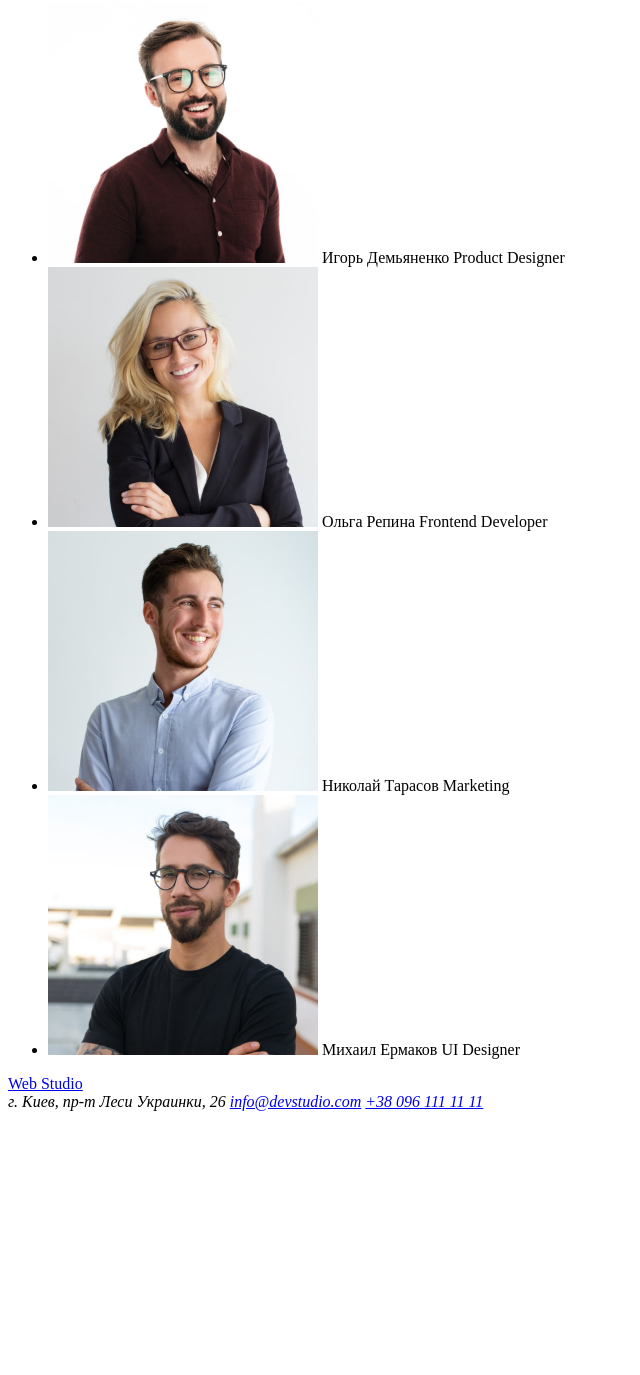
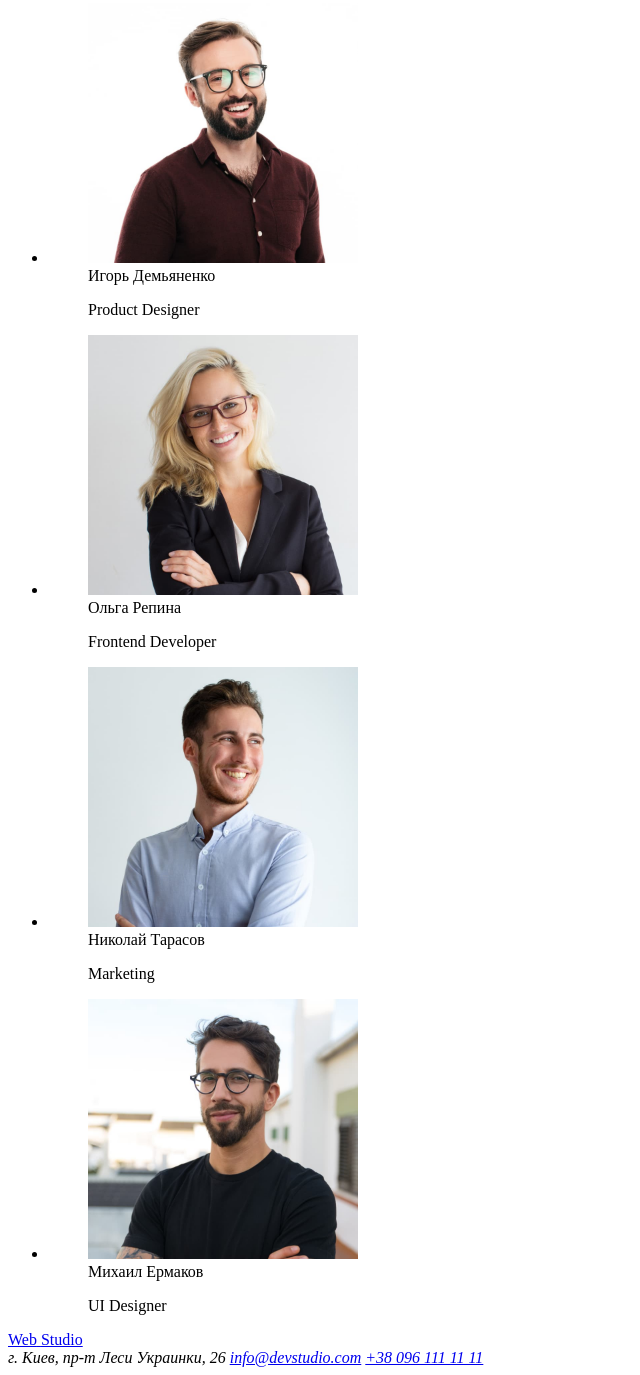
Before and after one commit to Dro5zd/goit-markup-hw-01, a plain HTML site: page index.html in a window 1280 px wide. Shown: the part 864-2239 px from the top of the page, without its empty margins (0-640 px from the left). Before the commit the page ends 1983 px from the top, so only its background shows below. Drawn offline with Linux system fonts and the light colour scheme.

Commit message:
:art: feat: tag figure for img added

```diff
--- a/index.html
+++ b/index.html
@@ -45,8 +45,7 @@
             </li>
             <li class="tech-skills-item">
                 <span class="about-us-title">Современные технологии</span>
-                <p class="about-us-text">Равным образом консультация с широким активом в значительной степени
-                    обуславливает.</p>
+                <p class="about-us-text">Значимость этих проблем настолько очевидна, что реализация плановых заданий.</p>
             </li>
         </ul>
         <h2 class="about-us-title">Чем мы занимаемся</h2>
@@ -60,24 +59,40 @@
         <h2 class="team-title">Наша команда</h2>
         <ul class="team-list">
             <li class="team-item">
+                <figure>
                     <img class="team-img" src="images/team/team-img-1.jpg" alt="photo" width="270">
+                    <figcaption>
                         <span class="team-name">Игорь Демьяненко</span>
-                <span class="team-position">Product Designer</span>
+                        <p class="team-position">Product Designer</p>
+                    </figcaption>
+                </figure>
             </li>
             <li class="team-item">
+                <figure>
                     <img class="team-img" src="images/team/team-img-2.jpg" alt="photo" width="270">
+                    <figcaption>
                         <span class="team-name">Ольга Репина</span>
-                <span class="team-position">Frontend Developer</span>
+                        <p class="team-position">Frontend Developer</p>
+                    </figcaption>
+                </figure>
             </li>
             <li class="team-item">
+                <figure>
                     <img class="team-img" src="images/team/team-img-3.jpg" alt="photo" width="270">
+                    <figcaption>
                         <span class="team-name">Николай Тарасов</span>
-                <span class="team-position">Marketing</span>
+                        <p class="team-position">Marketing</p>
+                    </figcaption>
+                </figure>
             </li>
             <li class="team-item">
+                <figure>
                     <img class="team-img" src="images/team/team-img-4.jpg" alt="photo" width="270">
+                    <figcaption>
                         <span class="team-name">Михаил Ермаков</span>
-                <span class="team-position">UI Designer</span>
+                        <p class="team-position">UI Designer</p>
+                    </figcaption>
+                </figure>
             </li>
         </ul>
     </div>
```
Lines whose indentation alone changed are shown as unchanged.
